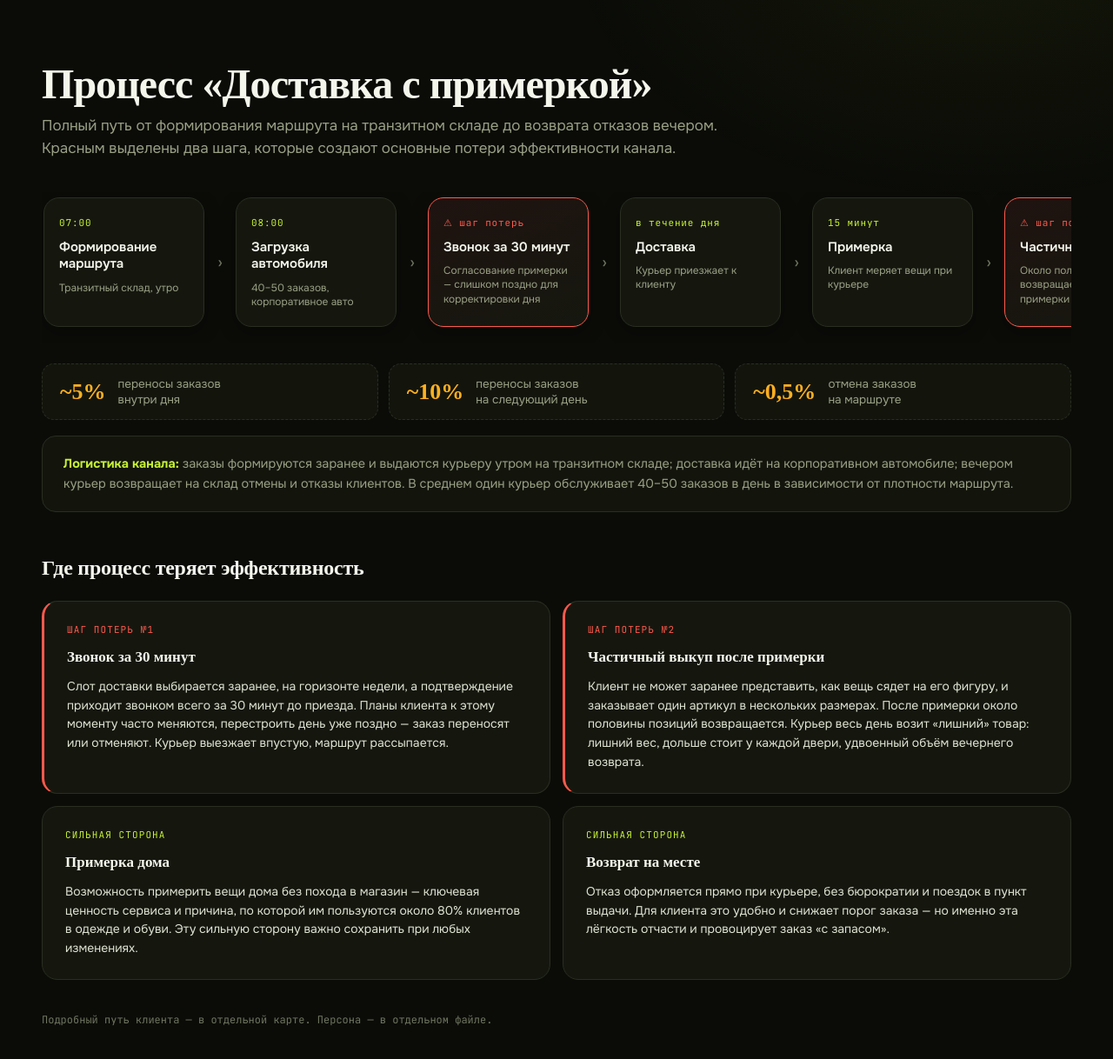
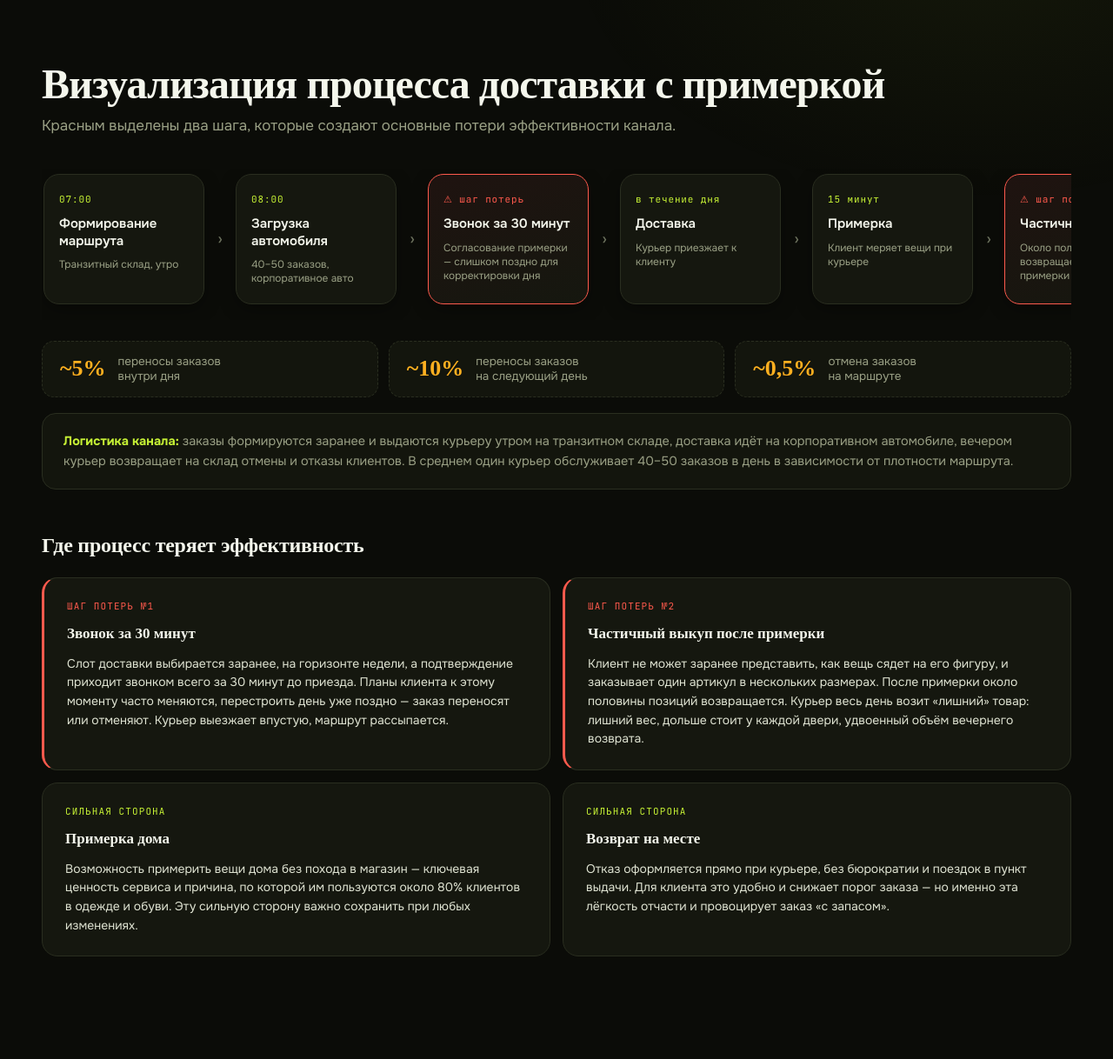
Before and after one commit to NickSvirin/lamoda.process, a plain HTML site: page index.html in a window 1280 px wide. Shown: the whole page at 87% size. After the commit the page ends 1170 px from the top, so only its background shows below. Drawn offline with Linux system fonts and the light colour scheme; a web font is replaced by a local one.

Commit message:
Add files via upload

```diff
--- a/index.html
+++ b/index.html
@@ -62,8 +62,8 @@ h1{font-family:'Unbounded';font-weight:800;font-size:clamp(28px,4.6vw,48px);lett
 <body>
 <div class="grain"></div>
 <div class="wrap">
-  <h1>Процесс «Доставка с примеркой»</h1>
-  <p class="sub">Полный путь от формирования маршрута на транзитном складе до возврата отказов вечером. Красным выделены два шага, которые создают основные потери эффективности канала.</p>
+  <h1>Визуализация процесса доставки с примеркой</h1>
+  <p class="sub">Красным выделены два шага, которые создают основные потери эффективности канала.</p>
 
   <div class="flow">
     <div class="fstep"><div class="fn">07:00</div><div class="ft">Формирование маршрута</div><div class="fm">Транзитный склад, утро</div></div>
@@ -88,7 +88,7 @@ h1{font-family:'Unbounded';font-weight:800;font-size:clamp(28px,4.6vw,48px);lett
   </div>
 
   <div class="note">
-    <b>Логистика канала:</b> заказы формируются заранее и выдаются курьеру утром на транзитном складе; доставка идёт на корпоративном автомобиле; вечером курьер возвращает на склад отмены и отказы клиентов. В среднем один курьер обслуживает 40–50 заказов в день в зависимости от плотности маршрута.
+    <b>Логистика канала:</b> заказы формируются заранее и выдаются курьеру утром на транзитном складе, доставка идёт на корпоративном автомобиле, вечером курьер возвращает на склад отмены и отказы клиентов. В среднем один курьер обслуживает 40–50 заказов в день в зависимости от плотности маршрута.
   </div>
 
   <div class="section">
@@ -116,10 +116,6 @@ h1{font-family:'Unbounded';font-weight:800;font-size:clamp(28px,4.6vw,48px);lett
       </div>
     </div>
   </div>
-
-  <div class="foot">
-    Подробный путь клиента — в отдельной карте. Персона — в отдельном файле.
-  </div>
 </div>
 </body>
 </html>
```
